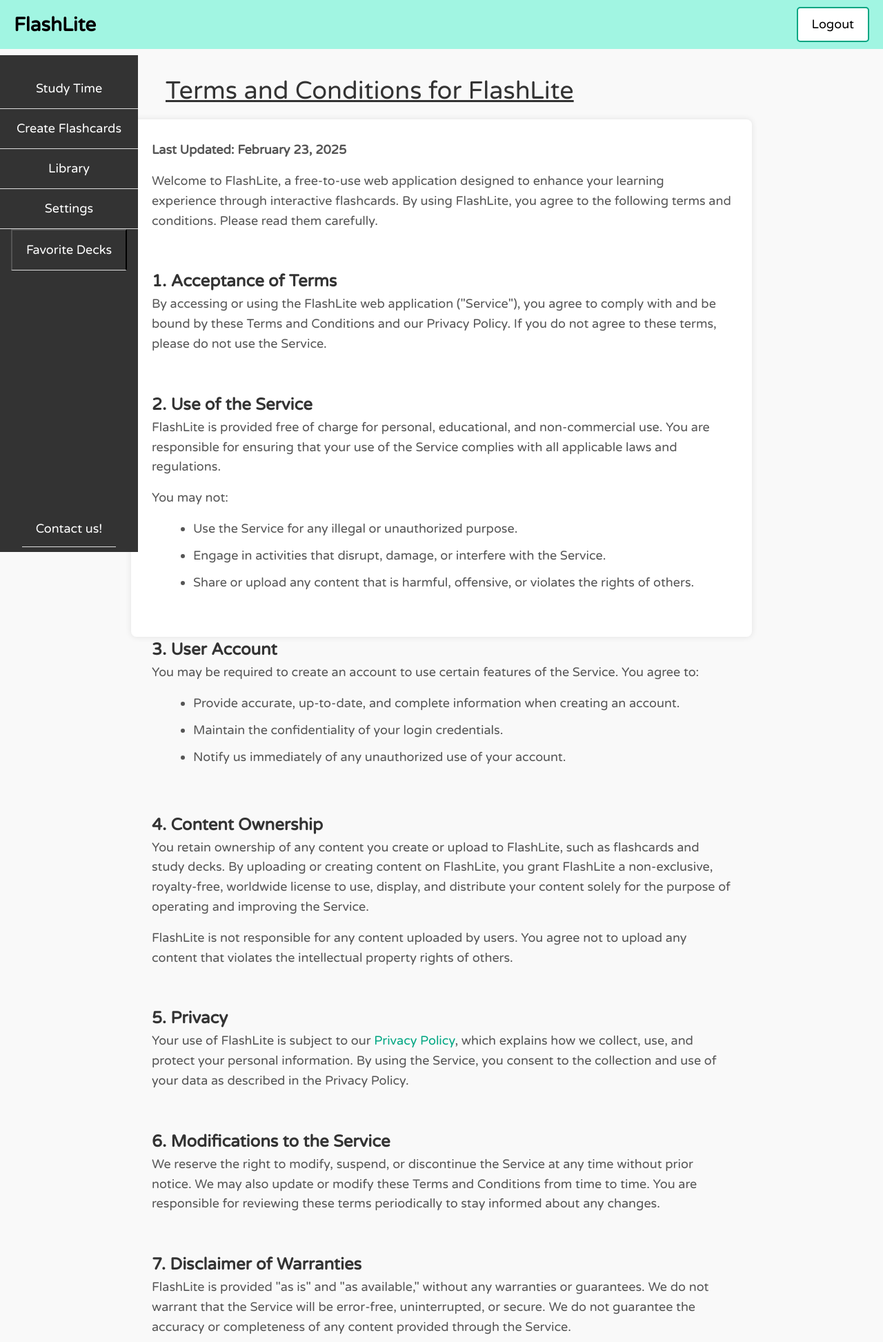
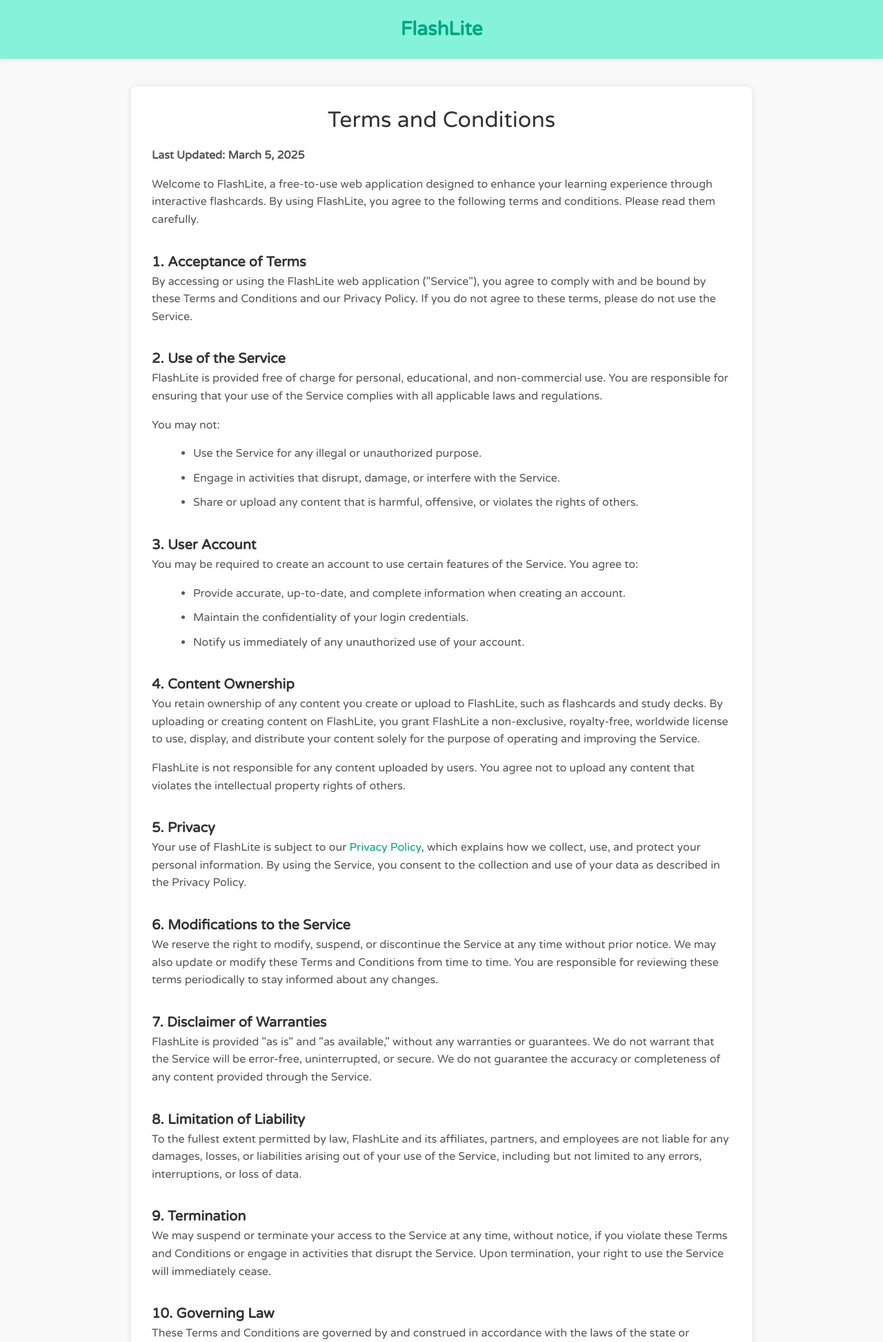
Before and after one commit to njgarner/CSC289-Flashcard-Generator, a Django app: page /terms in a window 1280 px wide. Shown: the top 1945 px of the page at 69% size. Run offline with Django 5.2, Linux system fonts and the light colour scheme; the visitor is signed in with stand-in values (Sample User, id 1); data that the repository does not hold is empty; some libraries are stand-ins or nearby versions; grey boxes are pictures that could not be loaded.

Commit message:
Update terms.html
Updated to latest version. No longer extends base.html and is a standalone page.

```diff
--- a/mysite/mysite/templates/terms.html
+++ b/mysite/mysite/templates/terms.html
@@ -1,77 +1,59 @@
-{% extends 'base.html' %}
-
-{% block title %}Terms and Conditions - FlashLite{% endblock %}
-
-{% block main %}
-
-<!DOCTYPE HTML>
+<!DOCTYPE html>
 <html lang="en">
 <head>
-    <!-- External Fonts -->
-    <link rel="preconnect" href="https://fonts.googleapis.com">
-    <link rel="preconnect" href="https://fonts.gstatic.com" crossorigin>
-    <link href="https://fonts.googleapis.com/css2?family=Patrick+Hand&family=Varela+Round&display=swap" rel="stylesheet">
-    <link href="https://stackpath.bootstrapcdn.com/bootstrap/4.5.2/css/bootstrap.min.css" rel="stylesheet">
-    <script src="https://code.jquery.com/jquery-3.5.1.slim.min.js"></script>
-    <script src="https://cdn.jsdelivr.net/npm/@popperjs/core@2.5.3/dist/umd/popper.min.js"></script>
-    <script src="https://stackpath.bootstrapcdn.com/bootstrap/4.5.2/js/bootstrap.min.js"></script>
-
     <meta charset="UTF-8">
     <meta name="viewport" content="width=device-width, initial-scale=1.0">
-    {% load static %}
-    <link rel="stylesheet" href="{% static 'styles.css' %}">
+    <title>Terms and Conditions - FlashLite</title>
+    <link href="https://fonts.googleapis.com/css2?family=Varela+Round&display=swap" rel="stylesheet">
+    <link href="https://stackpath.bootstrapcdn.com/bootstrap/4.5.2/css/bootstrap.min.css" rel="stylesheet">
     <style>
+        :root {
+            /* Color palette */
+            --primary-color: #00A682;
+            --primary-light: #84F3DA;
+            --dark-text: #333;
+            --light-text: #555;
+            --background-color: #f9f9f9;
+            --card-background: #fff;
+            --footer-background: #333;
+            --footer-text: #fff;
+        }
+
         /* General Body Styling */
         body {
             font-family: 'Varela Round', sans-serif;
-            background-color: #f9f9f9;
+            background-color: var(--background-color);
             margin: 0;
             padding: 0;
             display: flex;
             flex-direction: column;
-            min-height: 100vh; /* Ensures the page takes up at least the height of the viewport */
+            min-height: 100vh;
+            color: var(--light-text);
+            line-height: 1.6;
+            font-size: 16px;
         }
 
-        /* Header Styling */
-        header {
-            background-color: #84F3DA;
-            padding: 20px;
-            text-align: center;
-        }
-
-        .top-bar {
-            font-size: 28px;
-            color: #333;
-        }
-
-        /* Main Content Section Styling */
-        .content {
-            flex-grow: 1;  /* Ensures the content takes up the remaining space */
-            padding: 30px;
-            max-width: 900px;
-            margin: 0 auto;
-            background-color: #fff;
-            border-radius: 8px;
-            box-shadow: 0 0 10px rgba(0, 0, 0, 0.1);
+        /* Typography */
+        h1, h2, h3, h4, h5, h6 {
+            color: var(--dark-text);
+            margin-bottom: 20px;
         }
 
         h1.page-title {
             text-align: center;
-            font-size: 36px;
+            font-size: 32px;
             margin-bottom: 20px;
-            color: #333;
+            color: var(--dark-text);
         }
 
         h2 {
-            color: #00A682;
-            font-size: 28px;
+            color: var(--primary-color);
+            font-size: 24px;
             margin-top: 20px;
         }
 
         p, ul {
-            line-height: 1.6;
-            font-size: 18px;
-            color: #555;
+            margin-bottom: 16px;
         }
 
         ul {
@@ -84,35 +66,94 @@
 
         .section-header {
             font-weight: bold;
-            color: #333;
-            margin-top: 40px;
-            font-size: 24px;
+            color: var(--dark-text);
+            margin-top: 32px;
+            font-size: 20px;
+        }
+
+        /* Links */
+        a {
+            color: var(--primary-color);
+            text-decoration: none;
+            transition: color 0.2s;
+        }
+
+        a:hover {
+            text-decoration: underline;
+            color: #007a60;
+        }
+
+        /* Header Styling */
+        header {
+            background-color: var(--primary-light);
+            padding: 20px;
+            text-align: center;
+            box-shadow: 0 2px 4px rgba(0, 0, 0, 0.1);
+        }
+
+        .top-bar {
+            font-size: 28px;
+            color: var(--dark-text);
+        }
+
+        .flashlite-title {
+            margin: 0;
+            font-weight: bold;
+        }
+
+        /* Main Content Section Styling */
+        .content {
+            flex-grow: 1;
+            padding: 30px;
+            max-width: 900px;
+            margin: 40px auto;
+            background-color: var(--card-background);
+            border-radius: 8px;
+            box-shadow: 0 0 10px rgba(0, 0, 0, 0.1);
         }
 
         /* Footer Styling */
         .footer {
-            background-color: #333;
-            color: white;
+            background-color: var(--footer-background);
+            color: var(--footer-text);
             text-align: center;
             padding: 20px;
             margin-top: auto;
         }
 
-        a {
-            color: #00A682;
-            text-decoration: none;
-        }
+        /* Responsive adjustments */
+        @media (max-width: 768px) {
+            .content {
+                padding: 20px;
+                margin: 20px;
+            }
 
-        a:hover {
-            text-decoration: underline;
+            h1.page-title {
+                font-size: 28px;
+            }
+
+            .section-header {
+                font-size: 18px;
+            }
+
+            body {
+                font-size: 14px;
+            }
         }
     </style>
 </head>
 <body>
+
+    <header>
+        <div class="top-bar">
+            <a href="{% url 'home' %}"><p class="flashlite-title">FlashLite</p></a>
+        </div>
+    </header>
+
     <!-- Main Content Section -->
-    <h1 class="page-title"><u>Terms and Conditions for FlashLite</u></h1>
     <div class="content">
-        <p><strong>Last Updated: February 23, 2025</strong></p>
+        <h1 class="page-title">Terms and Conditions</h1>
+        <p><strong>Last Updated: March 5, 2025</strong></p>
 
         <p>Welcome to FlashLite, a free-to-use web application designed to enhance your learning experience through interactive flashcards. By using FlashLite, you agree to the following terms and conditions. Please read them carefully.</p>
 
@@ -161,8 +202,9 @@
         <div class="section-header">11. Contact Information</div>
         <p>If you have any questions or concerns about these Terms and Conditions, please contact us at:</p>
         <ul>
-            <li><strong>Email:</strong> <a href="mailto:support@flashlite.com">support@flashlite.com</a></li>
-            <li><strong>Website:</strong> <a href="http://www.flashlite.com" target="_blank">www.flashlite.com</a></li>
+            <li><strong>Email:</strong> <a href="mailto:flashliteteam@flashlite.com">flashliteteam@flashlite.com</a></li>
+
         </ul>
     </div>
-{% endblock main %}
+</body>
+</html>
```
